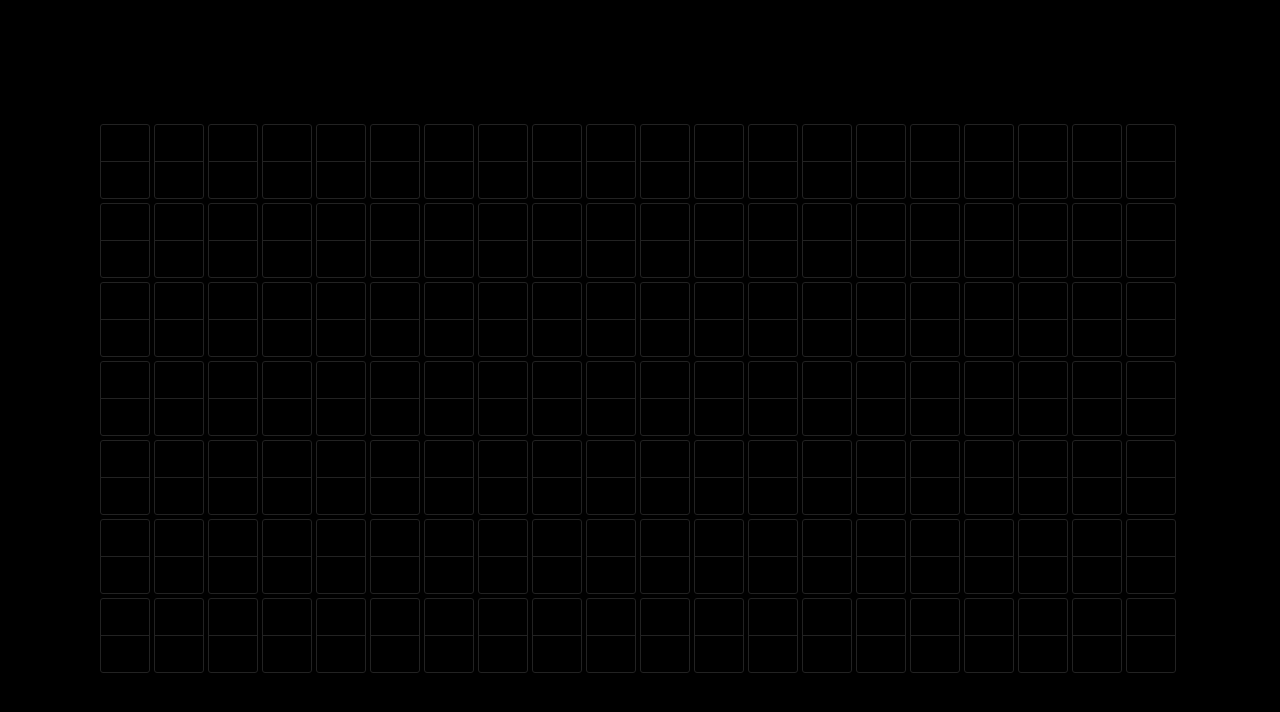
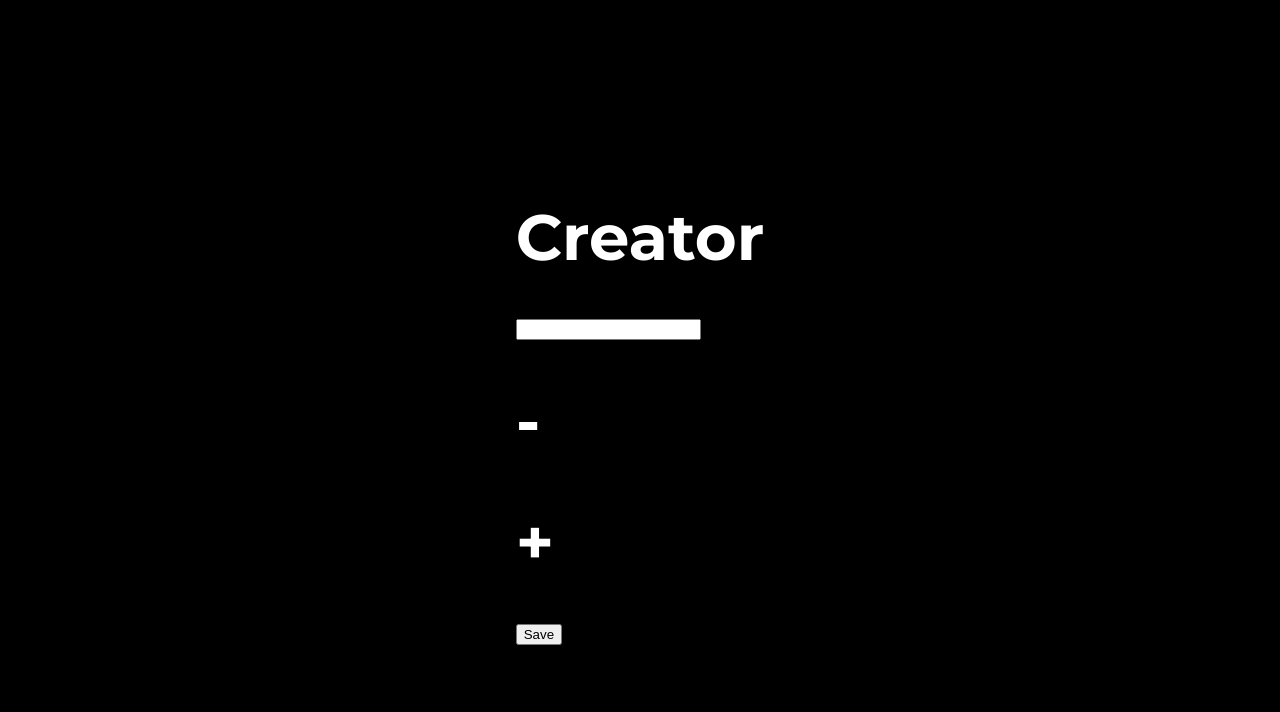
Before and after one commit to luketmillar/luketmillar.com, a React (Create React App) app: page /project/split-flap/create in a window 1280 px wide. Shown: the top 712 px of the page. Built offline with nearby package versions, Linux system fonts and the light colour scheme.

Commit message:
Basic creator

```diff
--- a/src/projects/marquee/Board.tsx
+++ b/src/projects/marquee/Board.tsx
@@ -10,7 +10,6 @@ interface IProps {
 }
 const Board = ({ message, width, height }: IProps) => {
     const characters = getCharacterPositions(message, width, height)
-    console.log(characters)
     return <div>
         {duplicate((row: number) => (
             <div style={{ display: 'flex' }}>
@@ -21,11 +20,49 @@ const Board = ({ message, width, height }: IProps) => {
 }
 
 const getCharacterPositions = (message: string, width: number, height: number) => {
-    const row = Math.floor((height - 1) / 2)
-    const columnStart = Math.floor((width - message.length) / 2)
-    return message.split('').map((character, i) => {
-        return { character, row, column: columnStart + i }
-    })
+    if (message.length > width) {
+        const middleSpace = findClosestSpace(message, Math.floor(message.length / 2))
+        const lines = [message.slice(0, middleSpace).trim(), message.slice(middleSpace + 1).trim()]
+        const rowStart = Math.floor((height - lines.length) / 2)
+        return lines.map((line, i) => {
+            const row = rowStart + i
+            const columnStart = Math.floor((width - line.length) / 2)
+            return line.split('').map((character, i) => {
+                return { character, row, column: columnStart + i }
+            })
+        }).reduce((result, line) => ([...result, ...line]), [])
+    } else {
+        const row = Math.floor((height - 1) / 2)
+        const columnStart = Math.floor((width - message.length) / 2)
+        return message.split('').map((character, i) => {
+            return { character, row, column: columnStart + i }
+        })
+    }
 }
 
+const findClosestSpace = (message: string, index: number, distance: number = 0): number => {
+    const character = message[index]
+    if (character === ' ') {
+        return index
+    }
+
+    const leftIndex = index - distance
+    const rightIndex = index + distance
+    if (leftIndex < 0 && rightIndex >= message.length) {
+        return -1
+    }
+
+    const leftCharacter = message[leftIndex]
+    if (leftCharacter === ' ') {
+        return leftIndex
+    }
+
+    const rightCharacter = message[rightIndex]
+    if (rightCharacter === ' ') {
+        return rightIndex
+    }
+    return findClosestSpace(message, index, distance + 1)
+}
+
+
 export default Board
--- /dev/null
+++ b/src/projects/marquee/Creator.tsx
@@ -0,0 +1,33 @@
+import React from 'react'
+
+const duplicate = (x: (i: number) => React.ReactNode, n: number) => Array.from(new Array(n), (_, i) => x(i))
+
+interface IProps {
+    onCreate: (messages: string[]) => void
+}
+const Creator = ({ onCreate }: IProps) => {
+    const [count, setCount] = React.useState(1)
+    const handleSubmit = (e: React.FormEvent<HTMLFormElement>) => {
+        e.preventDefault()
+        const formData = new FormData(e.target as HTMLFormElement)
+        const messages: string[] = []
+        for (let i = 0; i < count; i++) {
+            const message = formData.get(`message-${i}`)?.toString()
+            if (message) {
+                messages.push(message)
+            }
+        }
+        if (messages.length > 0) {
+            onCreate(messages)
+        }
+    }
+    return <form onSubmit={handleSubmit}>
+        <h1>Creator</h1>
+        {duplicate(i => <div><input name={`message-${i}`} key={i} /></div>, count)}
+        <h1 onClick={() => setCount(i => i - 1)}>-</h1>
+        <h1 onClick={() => setCount(i => i + 1)}>+</h1>
+        <button type="submit">Save</button>
+    </form>
+}
+
+export default Creator
--- a/src/projects/marquee/SplitFlap.tsx
+++ b/src/projects/marquee/SplitFlap.tsx
@@ -55,12 +55,12 @@ const SplitFlap = ({ character, onClick }: IProps) => {
             const nextCharacter = characterList[nextIndex]
             setDisplayCharacter(nextCharacter)
             if (nextIndex !== destinationIndex) {
-                requestAnimationFrame(goToNextCharacter)
+                skipFrames(2, goToNextCharacter)
             }
         }
         const currentIndex = getIndex(displayCharacterRef.current)
         if (currentIndex !== destinationIndex) {
-            requestAnimationFrame(goToNextCharacter)
+            skipFrames(Math.floor(Math.random() * 3), goToNextCharacter)
         }
         return () => {
             canceled = true
@@ -71,4 +71,11 @@ const SplitFlap = ({ character, onClick }: IProps) => {
     return <Flap onClick={onClick}>{displayCharacter}</Flap>
 }
 
+const skipFrames = (n: number, fn: () => void) => {
+    if (n === 0) {
+        return fn()
+    }
+    requestAnimationFrame(() => skipFrames(n - 1, fn))
+}
+
 export default SplitFlap
--- a/src/projects/marquee/index.tsx
+++ b/src/projects/marquee/index.tsx
@@ -1,21 +1,50 @@
 import React from 'react'
+import { Route, Switch, useHistory } from 'react-router'
+import Creator from './Creator'
 import Board from './Board'
+import { Link } from 'react-router-dom'
+import styled from 'styled-components'
 
-const messages = [
-    "Good Afternoon",
-    "What's up dummies?",
-    "Buy Doge",
+const testMessages = [
+    'Welcome to Split Flap',
+    'You can make your own',
+    'In the top right',
 ]
 
 const Marquee = () => {
-    const [message, setMessage] = React.useState('')
+    const history = useHistory()
+    const [messages, setMessages] = React.useState<string[]>(testMessages)
+    const [index, setIndex] = React.useState(-1)
     const nextMessage = () => {
-        const index = messages.indexOf(message)
-        setMessage(messages[(index + 1) % messages.length])
+        setIndex((index + 1) % messages.length)
     }
+    const onCreate = (messages: string[]) => {
+        setMessages(messages)
+        setIndex(-1)
+        history.push('/project/split-flap')
+    }
+    const message = messages[index] ?? ''
     return <div onClick={nextMessage} style={{ display: 'flex', alignItems: 'center', justifyContent: 'center', height: '100vh' }}>
-        <Board message={message} width={20} height={7} />
+        <Switch>
+            <Route path="/project/split-flap/create">
+                <Creator onCreate={onCreate} />
+            </Route>
+            <Route>
+                <Board message={message} width={20} height={6} />
+                <CreateButton to="/project/split-flap/create">Create</CreateButton>
+            </Route>
+        </Switch>
     </div>
 }
 
+const CreateButton = styled(Link)`
+    position: absolute;
+    top: 20px;
+    right: 20px;
+    color: white;
+    text-decoration: none;
+    font-weight: 900;
+    font-size: 2rem;
+`
+
 export default Marquee
```
